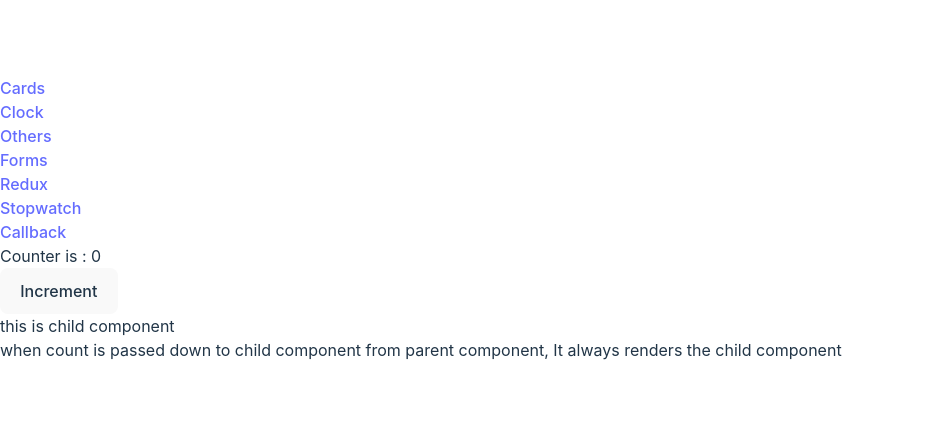
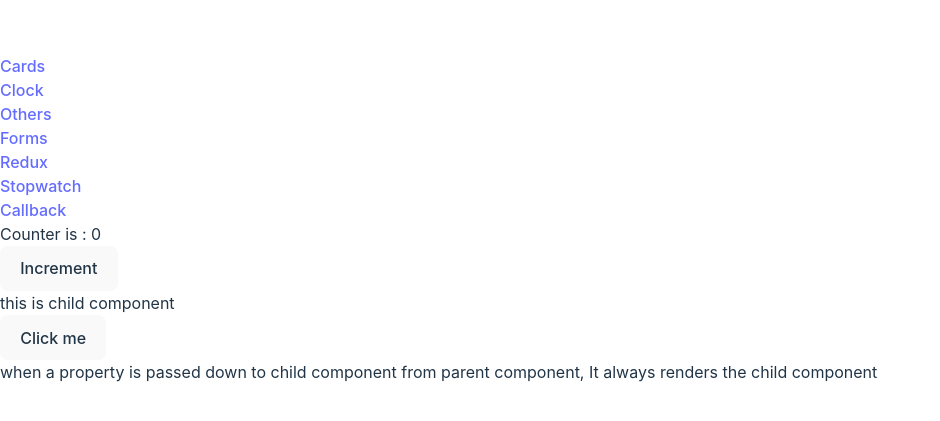
Before and after one commit to vishalnmd/ReactPractice, a React (Vite) app: page /callback in a window 1280 px wide. Shown: the part 181-602 px from the top of the page, without its empty margins (0-940 px from the left). Built offline with nearby package versions, Linux system fonts and the light colour scheme.

Commit message:
implementing useCallback to resist unneccessary rending of child component

```diff
--- a/src/component/ChildCallback.jsx
+++ b/src/component/ChildCallback.jsx
@@ -5,7 +5,8 @@ const ChildCallback = React.memo((props)=>{
     return (
         <>
             <h3>this is child component</h3>
-            <p>when count is passed down to child component from parent component, It always renders the child component</p>
+            <button onClick={props.onClick}>Click me</button>
+            <p>when a property is passed down to child component from parent component, It always renders the child component</p>
         </>
     )
 });
--- a/src/component/UseCallback.jsx
+++ b/src/component/UseCallback.jsx
@@ -1,17 +1,20 @@
-import { useState } from "react";
+import { useCallback, useState } from "react";
 import ChildCallback from "./ChildCallback";
 
 export default function UseCallback() {
 
     let [count, setCount] = useState(0);
 
+    const clickMe = useCallback(()=>{
+        console.log("button clicked");
+    },[]);
+
     return (
         <div className="flex flex-col justify-center items-center ">
 
            <h2 className="p-2">Counter is : {count}</h2>
            <button onClick={()=>setCount(count+1)}>Increment</button>
-
-           <ChildCallback count={count}/>
+           <ChildCallback onClick={clickMe}/>
         </div>
     );
 }
```
